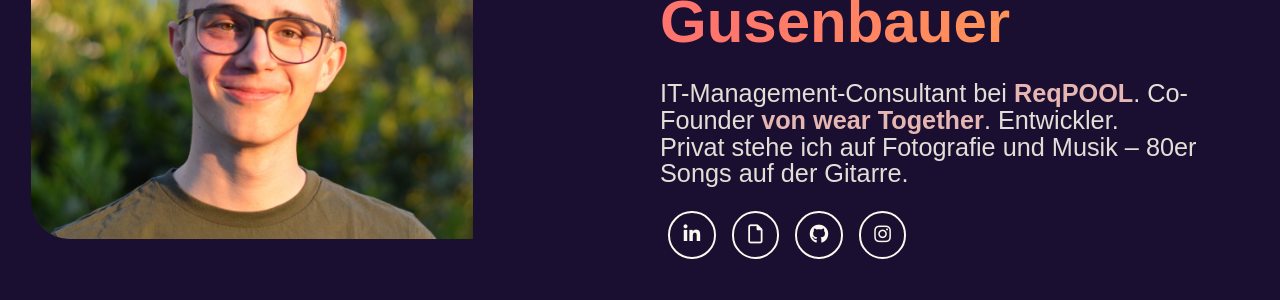
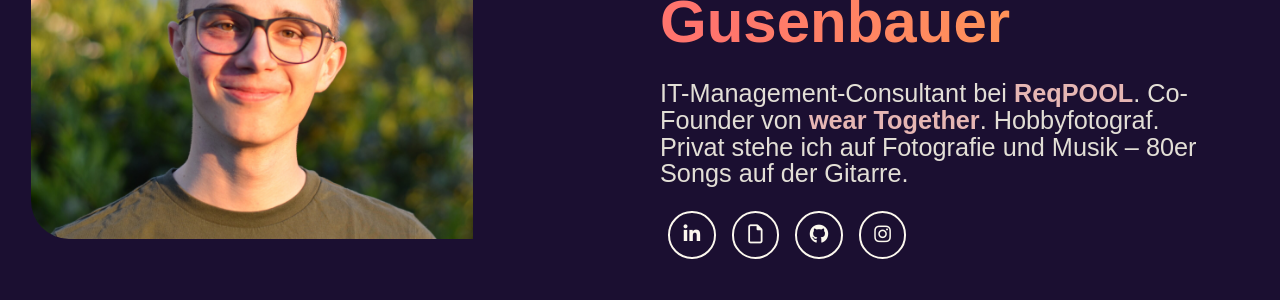
Before and after one commit to FireRedDev/ChristopherGusenbauerAT, a Jekyll site: the page built from index.html, in a window 1280 px wide and 900 px high. Shown: the part 318-618 px from the top of the window. Built offline with Jekyll 4.4.1, drawn with Linux system fonts in a browser that asks for light colours; nearby versions of some CDN libraries; a script that is not in the unit is left out.

Commit message:
Update index.html

```diff
--- a/index.html
+++ b/index.html
@@ -35,8 +35,8 @@
                 <img class="headshot" src="images/headshot.jpg">
                 <h1 class>Hey. Ich bin <span class="highlighted-text">Christopher Gusenbauer</span></h1>
                 <p class="self-description">
-                    IT-Management-Consultant bei <a class="fatcolorfultext" href="https://reqpool.com">ReqPOOL</a>. Co-Founder <a class="fatcolorfultext" href="https://wear-together.at"
-                        target="_blank" > von wear Together</a>. Entwickler.
+                    IT-Management-Consultant bei <a class="fatcolorfultext" href="https://reqpool.com">ReqPOOL</a>. Co-Founder von <a class="fatcolorfultext" href="https://wear-together.at"
+                        target="_blank" >wear Together</a>. Hobbyfotograf.
                     <br>Privat stehe ich auf Fotografie und Musik – 80er Songs auf der Gitarre.
                 </p>
                 <ul class="social-icons">
```
